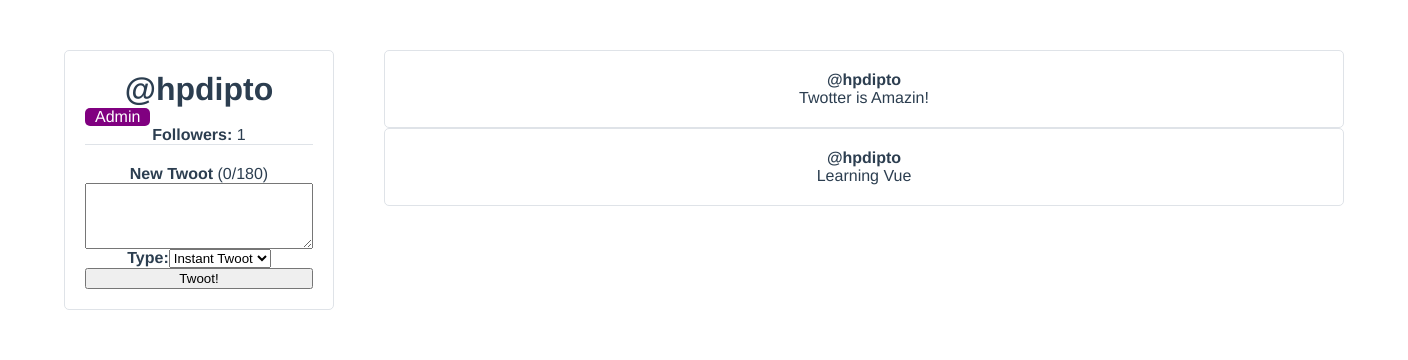
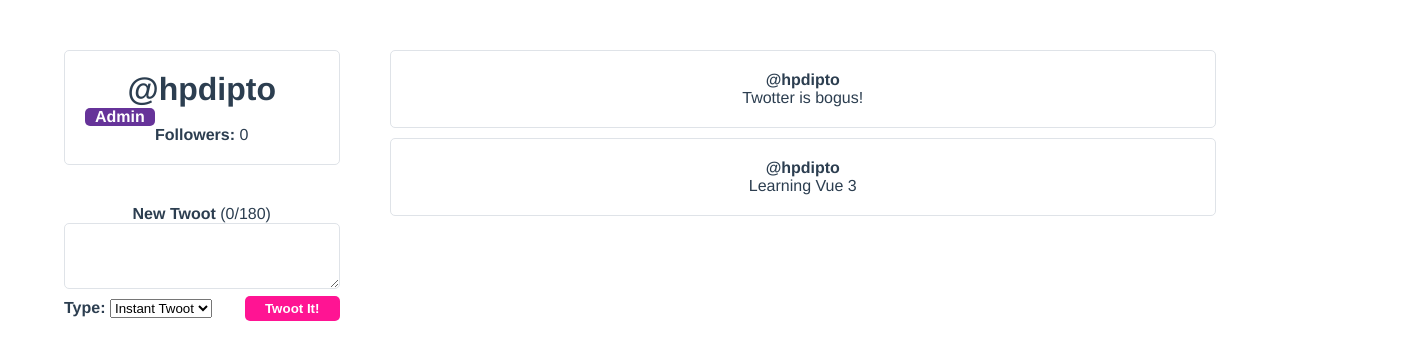
Before and after one commit to hpdipto/vue3-for-beginners-teis, a Vue app: page / in a window 1280 px wide. Shown: the top 360 px of the page, 1408 px wide, since content can reach past the window. Built offline with nearby package versions, Linux system fonts and the light colour scheme.

Commit message:
composition API added

```diff
--- /dev/null
+++ b/src/components/CreateTwootPanel.vue
@@ -0,0 +1,107 @@
+<template>
+  <form
+    class="create-twoot-panel"
+    @submit.prevent="createNewTwoot"
+    :class="{ '--exceeded': newTwootCharacterCount > 180 }"
+  >
+    <label for="newTwoot"
+      ><strong>New Twoot</strong> ({{ newTwootCharacterCount }}/180)</label
+    >
+    <textarea id="newTwoot" rows="4" v-model="state.newTwootContent" />
+
+    <div class="create-twoot-panel__submit">
+      <div class="create-twoot-type">
+        <label for="newTwootType"><strong>Type: </strong></label>
+        <select id="newTwootType" v-model="state.selectedTwootType">
+          <option
+            :value="option.value"
+            v-for="(option, index) in state.twootTypes"
+            :key="index"
+          >
+            {{ option.name }}
+          </option>
+        </select>
+      </div>
+
+      <button>Twoot It!</button>
+    </div>
+  </form>
+</template>
+
+<script>
+import { reactive, computed } from "vue";
+
+export default {
+  name: "CreateTwootPanel",
+  setup(props, ctx) {
+    const state = reactive({
+      newTwootContent: "",
+      selectedTwootType: "instant",
+      twootTypes: [
+        { value: "draft", name: "Draft" },
+        { value: "instant", name: "Instant Twoot" },
+      ],
+    });
+
+    const newTwootCharacterCount = computed(() => state.newTwootContent.length);
+
+    function createNewTwoot() {
+      if (state.newTwootContent && state.selectedTwootType !== "draft") {
+        ctx.emit("add-twoot", state.newTwootContent);
+        state.newTwootContent = "";
+      }
+    }
+
+    return {
+      state,
+      newTwootCharacterCount,
+      createNewTwoot,
+    };
+  },
+};
+</script>
+
+<style lang="scss" scoped>
+.create-twoot-panel {
+  margin-top: 20px;
+  padding: 20px 0;
+  display: flex;
+  flex-direction: column;
+
+  textarea {
+    border: 1px solid #dfe3e8;
+    border-radius: 5px;
+  }
+
+  .create-twoot-panel__submit {
+    display: flex;
+    justify-content: space-between;
+
+    .create-twoot-type {
+      padding: 10px 0;
+    }
+
+    button {
+      padding: 5px 20px;
+      margin: auto 0;
+      border-radius: 5px;
+      border: none;
+      background-color: deeppink;
+      color: white;
+      font-weight: bold;
+    }
+  }
+
+  &.--exceeded {
+    color: red;
+    border-color: red;
+
+    .create-twoot-panel__submit {
+      button {
+        background-color: red;
+        color: white;
+      }
+    }
+  }
+}
+</style>
--- a/src/components/UserProfile.vue
+++ b/src/components/UserProfile.vue
@@ -1,67 +1,36 @@
 <template>
   <div class="user-profile">
+    <div class="user-profile__sidebar">
       <div class="user-profile__user-panel">
-      <h1 class="user-profile__username">@{{ user.username }}</h1>
-      <div class="user-profile__admin-badge" v-if="user.isAdmin">Admin</div>
-      <div class="user-profile__admin-badge" v-else>Not Admin</div>
-      <div class="user-profile__followr-count">
-        <strong>Followers: </strong> {{ followers }}
+        <h1 class="user-profile__username">@{{ state.user.username }}</h1>
+        <div class="user-profile__admin-badge" v-if="state.user.isAdmin">Admin</div>
+        <div class="user-profile__follower-count">
+          <strong>Followers: </strong> {{ state.followers }}
         </div>
-
-      <form
-        action=""
-        class="user-profile__create-twoot"
-        @submit.prevent="createNewTwoot"
-        :class="{ '--exceeded': newTwootCharacterCount > 180 }"
-      >
-        <label for="newToow">
-          <strong>New Twoot</strong> ({{ newTwootCharacterCount }}/180)
-        </label>
-        <textarea name="" id="newTwoot" rows="4" v-model="newTwootContent"></textarea>
-
-        <div class="user-profile__create-twoot-type">
-          <label for="newTwootType"><strong>Type:</strong></label>
-          <select id="newTwootType" v-model="selectedTwootType">
-            <option
-              :value="option.value"
-              v-for="(option, index) in twootTypes"
-              :key="index"
-            >
-              {{ option.name }}
-            </option>
-          </select>
       </div>
-
-        <button>Twoot!</button>
-      </form>
+      <CreateTwootPanel @add-twoot="addTwoot" />
     </div>
     <div class="user-profile__twoots-wrapper">
       <TwootItem
-        v-for="twoot in user.twoots"
+        v-for="twoot in state.user.twoots"
         :key="twoot.id"
-        :username="user.username"
+        :username="state.user.username"
         :twoot="twoot"
-        @favourite="toggleFavourite"
       />
     </div>
   </div>
 </template>
 
 <script>
-import computed from "vue";
+import { reactive } from "vue";
 import TwootItem from "./TwootItem";
+import CreateTwootPanel from "./CreateTwootPanel";
 
 export default {
   name: "UserProfile",
-  components: { TwootItem },
-  data() {
-    return {
-      newTwootContent: "",
-      selectedTwootType: "instant",
-      twootTypes: [
-        { value: "draft", name: "Draft" },
-        { value: "instant", name: "Instant Twoot" },
-      ],
+  components: { CreateTwootPanel, TwootItem },
+  setup() {
+    const state = reactive({
       followers: 0,
       user: {
         id: 1,
@@ -71,54 +40,20 @@ export default {
         email: "haris.dipto@gmail.com",
         isAdmin: true,
         twoots: [
-          { id: 1, content: "Twotter is Amazin!" },
-          { id: 2, content: "Learning Vue" },
+          { id: 1, content: "Twotter is bogus!" },
+          { id: 2, content: "Learning Vue 3" },
         ],
       },
+    });
+
+    function addTwoot(twoot) {
+      state.user.twoots.unshift({ id: state.user.twoots.length + 1, content: twoot });
+    }
+
+    return {
+      state,
+      addTwoot,
     };
-  },
-
-  watch: {
-    followers(newFollowerCount, oldFollowerCount) {
-      if (oldFollowerCount < newFollowerCount) {
-        console.log(`${this.user.username} has gained a follower`);
-      }
-    },
-  },
-
-  computed: {
-    newTwootCharacterCount() {
-      return this.newTwootContent.length;
-    },
-
-    fullName() {
-      return `${this.user.firstName} ${this.user.lastName}`;
-    },
-  },
-
-  methods: {
-    followUser() {
-      this.followers++;
-    },
-
-    toggleFavourite(id) {
-      console.log(`Favourite Twoot #${id}`);
-    },
-
-    createNewTwoot() {
-      if (this.newTwootContent && this.selectedTwootType !== "draft") {
-        this.user.twoots.unshift({
-          id: this.user.twoots.length + 1,
-          content: this.newTwootContent,
-        });
-        this.newTwootContent = "";
-        this.selectedTwootType = "instant";
-      }
-    },
-  },
-
-  mounted() {
-    this.followUser();
   },
 };
 </script>
@@ -127,46 +62,36 @@ export default {
 .user-profile {
   display: grid;
   grid-template-columns: 1fr 3fr;
-  width: 100%;
+  grid-gap: 50px;
   padding: 50px 5%;
 
   .user-profile__user-panel {
     display: flex;
     flex-direction: column;
-    margin-right: 50px;
     padding: 20px;
     background-color: white;
     border-radius: 5px;
     border: 1px solid #dfe3e8;
-  }
+    margin-bottom: auto;
 
     h1 {
       margin: 0;
     }
 
     .user-profile__admin-badge {
-    background: purple;
+      background: rebeccapurple;
       color: white;
       border-radius: 5px;
       margin-right: auto;
       padding: 0 10px;
+      font-weight: bold;
+    }
   }
 
-  .user-profile__create-twoot {
-    border-top: 1px solid #dfe3e8;
-    padding-top: 20px;
-    display: flex;
-    flex-direction: column;
-
-    &.--exceeded {
-      color: red;
-      border-color: red;
-      button {
-        background-color: red;
-        border: none;
-        color: white;
-      }
-    }
+  .user-profile__twoots-wrapper {
+    display: grid;
+    grid-gap: 10px;
+    margin-bottom: auto;
   }
 }
 </style>
```
Also changed, not shown: src/assets/users.json (added, +41 -0 lines). Lines whose indentation alone changed are shown as unchanged.
